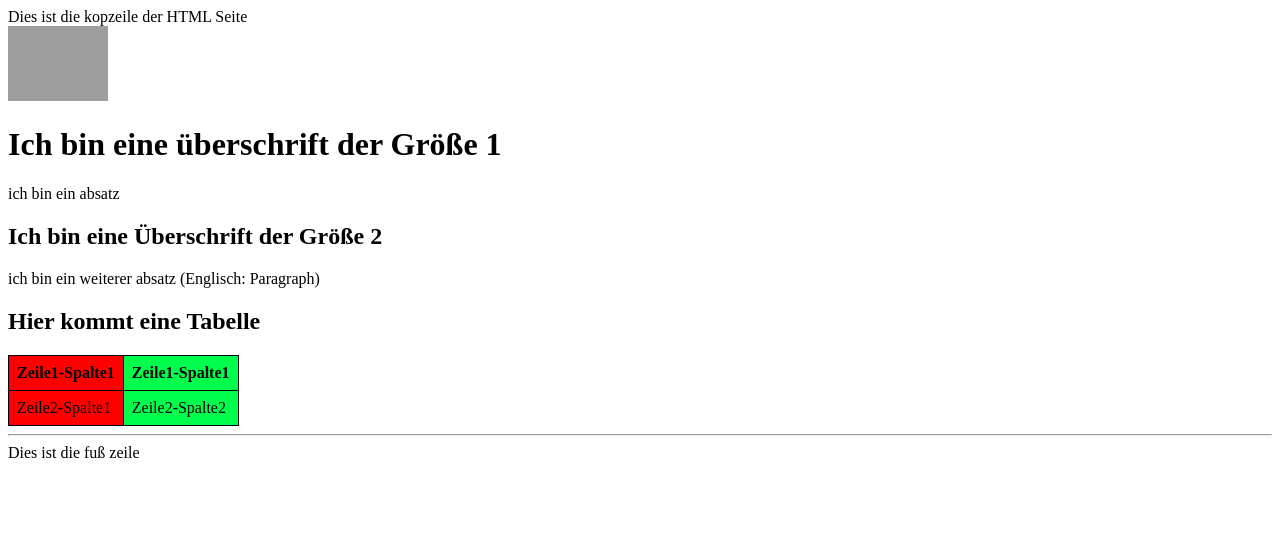
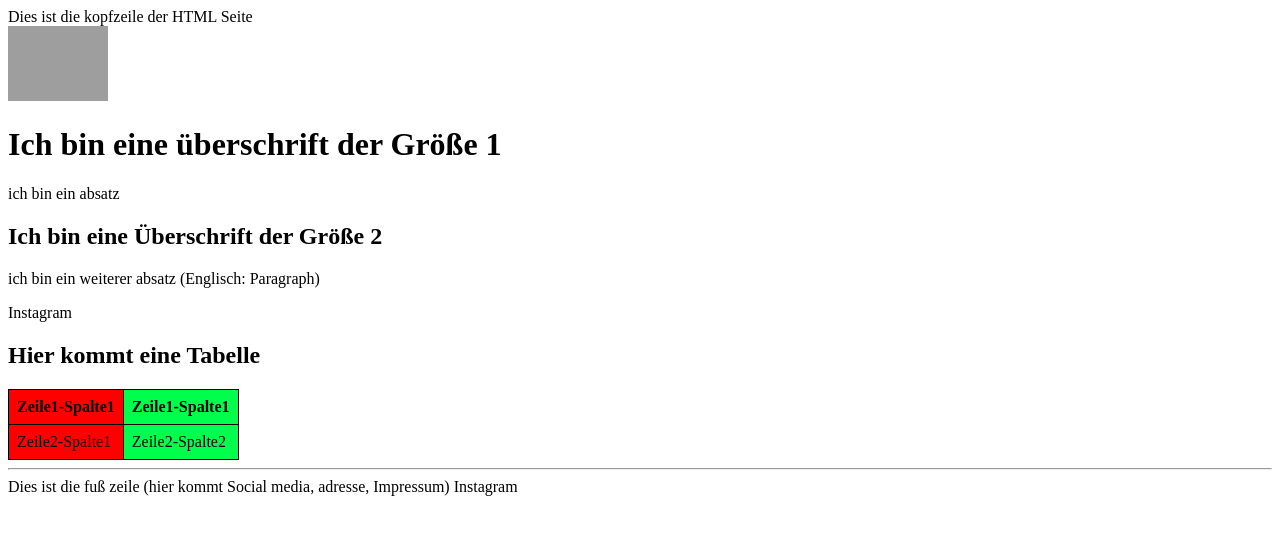
Before and after one commit to pd156673/HTML-Grundgeruest, a plain HTML site: page index.html in a window 1280 px wide. Drawn offline with Linux system fonts and the light colour scheme; grey boxes are pictures that could not be loaded.

Commit message:
Hyperlink

```diff
--- a/index.html
+++ b/index.html
@@ -4,12 +4,13 @@
 
 
 <head>
-    <header>Dies ist die kopzeile der HTML Seite</header>
+    <header>Dies ist die kopfzeile der HTML Seite</header>
     <meta charset="UTF-8">
     <meta name="viewport" content="width=device-width, initial-scale=1.0">
     <title>Document</title>
     <link rel="stylesheet" href="styles.css">
     <img src="https://image-cdn.hypb.st/https%3A%2F%2Fhypebeast.com%2Fimage%2F2023%2F12%2Fplayboi-carti-h00dbyair-single-stream-music-video-1.jpg?cbr=1&q=90" alt="Playboi Carti"width="100">
+
 
 </head>
 
@@ -18,6 +19,8 @@
     <p>ich bin ein absatz</p>
     <h2> Ich bin eine Überschrift der Größe 2</h2>
 <p>ich bin ein weiterer absatz (Englisch: Paragraph)</p>
+<a href="index2.html">Instagram</a>
+
 
 <h2>Hier kommt eine Tabelle</h2>
 <table>
@@ -40,6 +43,8 @@
 </table>
     <!--ich bin kein Kommentar-->
     <hr>
-<footer>Dies ist die fuß zeile   </footer>
+<footer>Dies ist die fuß zeile
+    (hier kommt Social media, adresse, Impressum)
+    <a href="https://www.instagram.com/pommie.07/?next=%2F">Instagram</a>
 </body>
 </html>
```
Also changed, not shown: index2.html (added, +1 -0 lines).
